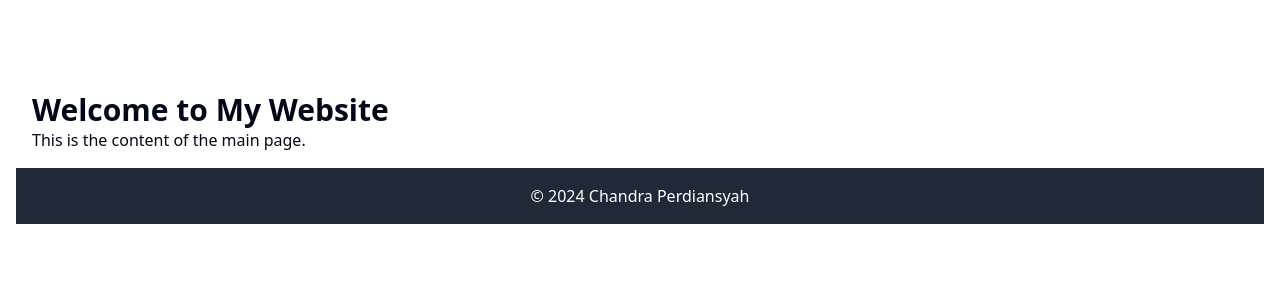
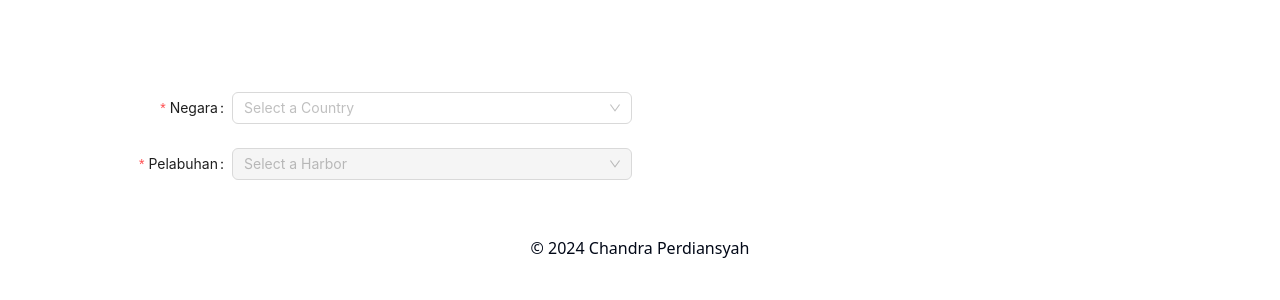
Before and after one commit to cperdiansyah/frontend-chandra-perdiansyah, a React (Vite) app: page / in a window 1280 px wide. Shown: the top 300 px of the page. Built offline with nearby package versions, Linux system fonts and the light colour scheme; no server answers.

Commit message:
chore : finish get API for country

```diff
--- a/package.json
+++ b/package.json
@@ -11,6 +11,7 @@
   },
   "dependencies": {
     "antd": "^5.19.1",
+    "axios": "^1.7.2",
     "class-variance-authority": "^0.7.0",
     "clsx": "^2.1.1",
     "lucide-react": "^0.403.0",
--- a/src/components/Layouts/index.tsx
+++ b/src/components/Layouts/index.tsx
@@ -7,10 +7,10 @@ const Layout: React.FC<LayoutProps> = ({ children }) => {
   const d = new Date();
   let year = d.getFullYear();
   return (
-    <div className="container mx-auto p-4">
+    <div className="container mx-auto p-4 min-h-screen">
       <Navbar />
       <main className="flex-grow container mx-auto p-4">{children}</main>
-      <footer className="bg-gray-800 text-white text-center p-4">
+      <footer className="bottom-0 text-center p-4 fix">
         &copy; {year} Chandra Perdiansyah
       </footer>
     </div>
--- /dev/null
+++ b/src/components/ShippingForm/index.tsx
@@ -0,0 +1,119 @@
+import { Country } from '@/lib/type';
+import api, { API_URL } from '@/services/api';
+import { Form, Select } from 'antd';
+import { AxiosError } from 'axios';
+import React, { useEffect, useState } from 'react';
+import { FieldType, FormValue, SelectedFormValue } from './type.index';
+
+const ShippingForm: React.FC = () => {
+  const [formValue, setFormValue] = useState<FormValue>({
+    negara: [],
+    pelabuhan: [],
+  });
+  const [selectedFormValue, setSelectedFormValue] = useState<SelectedFormValue>(
+    {
+      negara: 0,
+    }
+  );
+
+  useEffect(() => {
+    getCountry();
+  }, []);
+
+  useEffect(() => {
+    if (selectedFormValue.negara) getHarbor(selectedFormValue.negara);
+  }, [selectedFormValue]);
+
+  /* Get Fetching */
+  const getCountry = async () => {
+    try {
+      const resNegara = await api.get(API_URL.negara);
+      const dataNegara = resNegara.data.map((country: Country) => ({
+        value: country.id_negara,
+        label: `${country.kode_negara} - ${country.nama_negara}`,
+      }));
+      setFormValue((state) => ({
+        ...state,
+        negara: dataNegara,
+      }));
+    } catch (error: AxiosError | unknown) {
+      console.error(error);
+    }
+  };
+
+  const getHarbor = async (params: string | number) => {
+    try {
+      const resHarbor = await api.get(
+        `${API_URL.pelabuhan}?filter={"where":{"id_negara":${selectedFormValue.negara}}}`
+      );
+      const dataHarbor = resHarbor.data;
+      console.log(dataHarbor);
+      /* const dataHarbor = resHarbor.data.map((country: Country) => ({
+        value: country.id_negara,
+        label: `${country.kode_negara} - ${country.nama_negara}`,
+      })); */
+      setFormValue((state) => ({
+        ...state,
+        pelabuhan: dataHarbor,
+      }));
+    } catch (error: AxiosError | unknown) {
+      console.error(error);
+    }
+  };
+  /* End Get Fetching */
+
+  const onSelectedCountry = async (value: number) => {
+    setSelectedFormValue((state) => ({ ...state, negara: value }));
+  };
+  return (
+    <Form
+      name="basic"
+      labelCol={{ span: 8 }}
+      wrapperCol={{ span: 16 }}
+      style={{ maxWidth: 600 }}
+      initialValues={{ remember: true }}
+      autoComplete="off"
+      layout="horizontal"
+      title="Shipping Form"
+    >
+      <Form.Item<FieldType>
+        label="Negara"
+        name="negara"
+        rules={[{ required: true }]}
+      >
+        <Select
+          showSearch
+          placeholder="Select a Country"
+          optionFilterProp="label"
+          onChange={onSelectedCountry}
+          options={formValue.negara}
+        />
+      </Form.Item>
+
+      <Form.Item<FieldType>
+        label="Pelabuhan"
+        name="pelabuhan"
+        rules={[{ required: true }]}
+      >
+        <Select
+          showSearch
+          placeholder="Select a Harbor"
+          optionFilterProp="label"
+          onChange={onSelectedCountry}
+          options={formValue.negara}
+          disabled={selectedFormValue.negara === 0}
+        />
+      </Form.Item>
+
+      {/* <Form.Item<FieldType>
+        label="Password"
+        name="password"
+        rules={[{ required: true, message: 'Please input your password!' }]}
+      >
+        <Input.Password />
+      </Form.Item> */}
+    </Form>
+  );
+};
+
+export default ShippingForm;
--- /dev/null
+++ b/src/lib/type.ts
@@ -0,0 +1,15 @@
+export type SelectOptionValue = {
+  value?: string;
+  label?: string;
+};
+export type Country = {
+  id_negara: number;
+  kode_negara: string;
+  nama_negara: string;
+};
+
+export type Harbor = {
+  id_pelabuhan: string;
+  nama_pelabuhan: string;
+  id_negara: string;
+};
--- a/src/pages/Home.tsx
+++ b/src/pages/Home.tsx
@@ -1,10 +1,10 @@
 import Layout from '@/components/Layouts';
+import ShippingForm from '@/components/ShippingForm';
 
 const Home = () => {
   return (
     <Layout>
-      <h1 className="text-3xl font-bold">Welcome to My Website</h1>
-      <p>This is the content of the main page.</p>
+      <ShippingForm />
     </Layout>
   );
 };
--- /dev/null
+++ b/src/services/api.ts
@@ -0,0 +1,16 @@
+import axios from 'axios';
+
+const api = axios.create({
+  baseURL: process.env.VITE_API_ENDPOINT,
+  headers: {
+    'Content-Type': 'application/json',
+  },
+});
+
+export const API_URL = {
+  negara: 'negaras',
+  pelabuhan: 'pelabuhans',
+  barang: 'barangs',
+};
+
+export default api;
--- a/vite.config.ts
+++ b/vite.config.ts
@@ -1,15 +1,10 @@
-// import { defineConfig } from 'vite'
-// import react from '@vitejs/plugin-react'
-
-// // https://vitejs.dev/config/
-// export default defineConfig({
-//   plugins: [react()],
-// })
-
 import path from 'path';
 import react from '@vitejs/plugin-react';
 import { defineConfig } from 'vite';
 
+import dotenv from 'dotenv';
+
+dotenv.config();
 export default defineConfig({
   plugins: [react()],
   resolve: {
@@ -17,4 +12,9 @@ export default defineConfig({
       '@': path.resolve(__dirname, './src'),
     },
   },
+  define: {
+    'process.env.VITE_API_ENDPOINT': JSON.stringify(
+      process.env.VITE_API_ENDPOINT
+    ),
+  },
 });
```
Also changed, not shown: src/components/ShippingForm/type.index.ts (added, +19 -0 lines), 1 other file (tests, documents, lock files or other folders).
